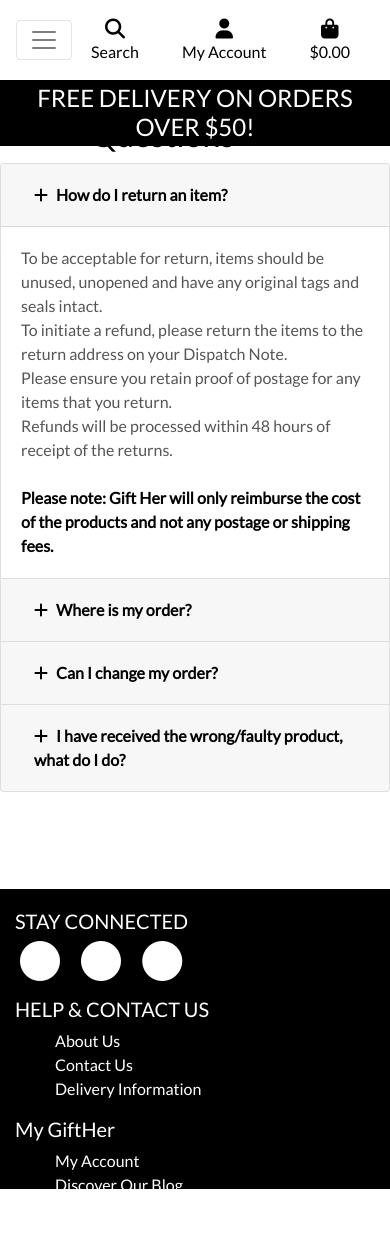
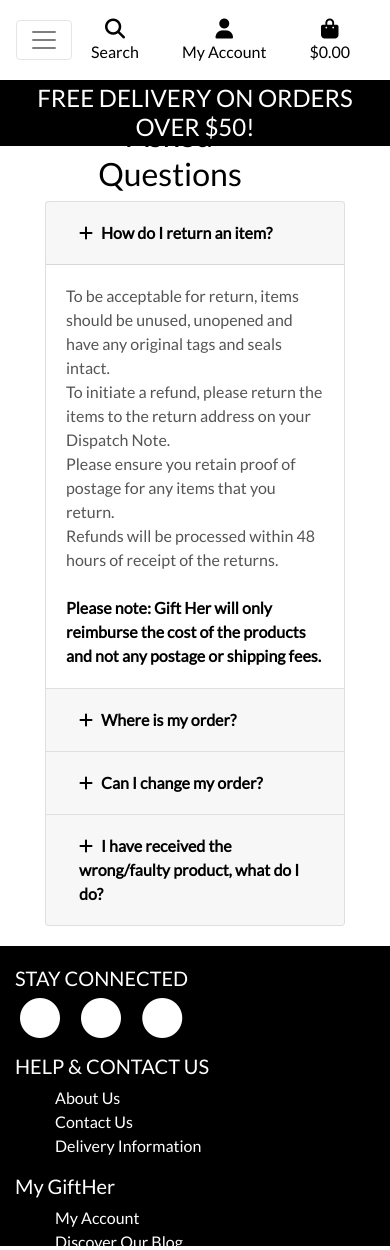
Before and after one commit to LRomero2/gift_her, a Django app: page /contact_us/faq/ in a window 390 px wide. Shown: the top 1250 px of the page. Before the commit the page ends 1189 px from the top, so only its background shows below. Run offline with Django 3.2, Linux system fonts and the light colour scheme; some libraries are stand-ins or nearby versions.

Commit message:
Styled accordion on faq page.

```diff
--- a/static/css/base.css
+++ b/static/css/base.css
@@ -412,11 +412,19 @@ opacity: 0.8;
 
 #faq-accordion{
     padding-top:20%;
-    padding-bottom:20%;
+    width:700px !important;
 }
 
+
+@media (max-width: 420px) {
+    #faq-accordion {
+    padding-top:20%;
+    width:300px !important;
+    }
+
+
 #faq-accordion strong{
-    color:black;
+    color:black !important;
     text-decoration: none;
 }
 
```
